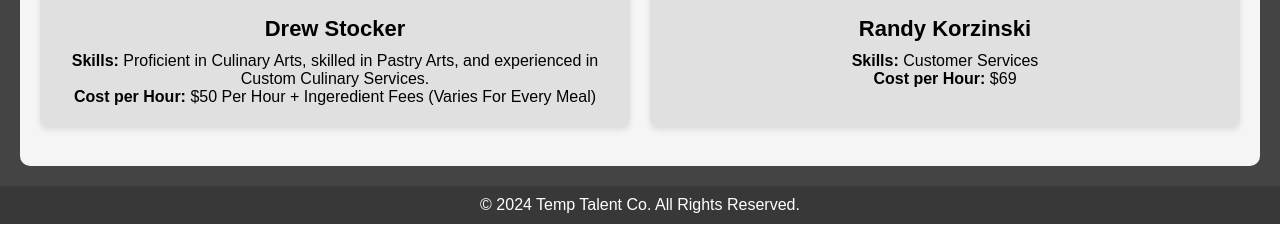
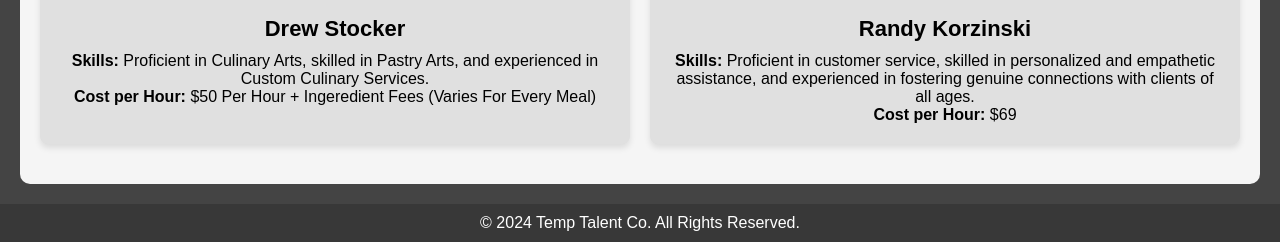
Before and after one commit to ChaseGivelekian/ChaseGivelekian.github.io, a plain HTML site: page team.html in a window 1280 px wide. Shown: the part 740-982 px from the top of the page. Drawn offline with Linux system fonts and the light colour scheme.

Commit message:
randy talent

```diff
--- a/team.html
+++ b/team.html
@@ -73,7 +73,12 @@
                     <div class="talent-box">
                         <img src="randy.jpg" alt="Person 4" />
                         <h3>Randy Korzinski</h3>
-                        <p><strong>Skills:</strong> Customer Services</p>
+                        <p>
+                            <strong>Skills:</strong> Proficient in customer
+                            service, skilled in personalized and empathetic
+                            assistance, and experienced in fostering genuine
+                            connections with clients of all ages.
+                        </p>
                         <p><strong>Cost per Hour:</strong> $69</p>
                     </div>
                 </div>
```
